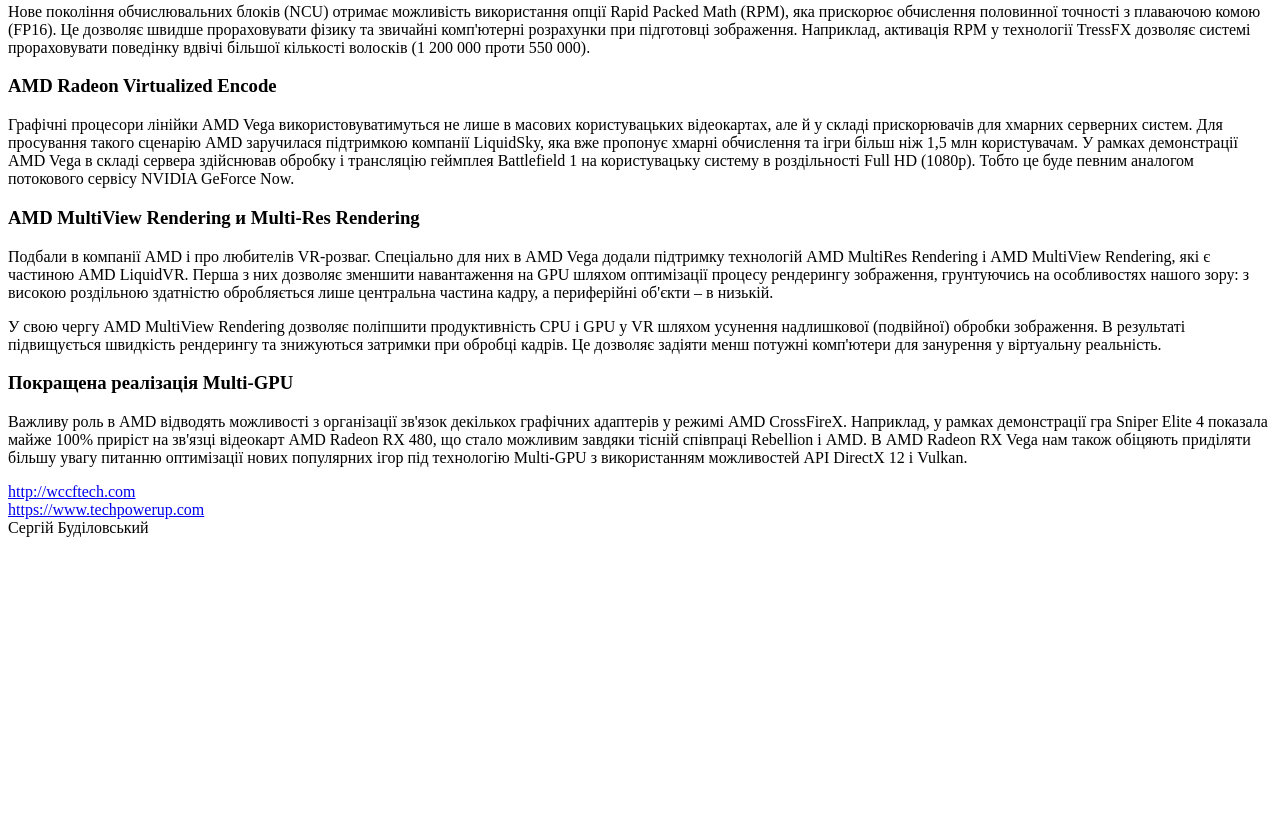
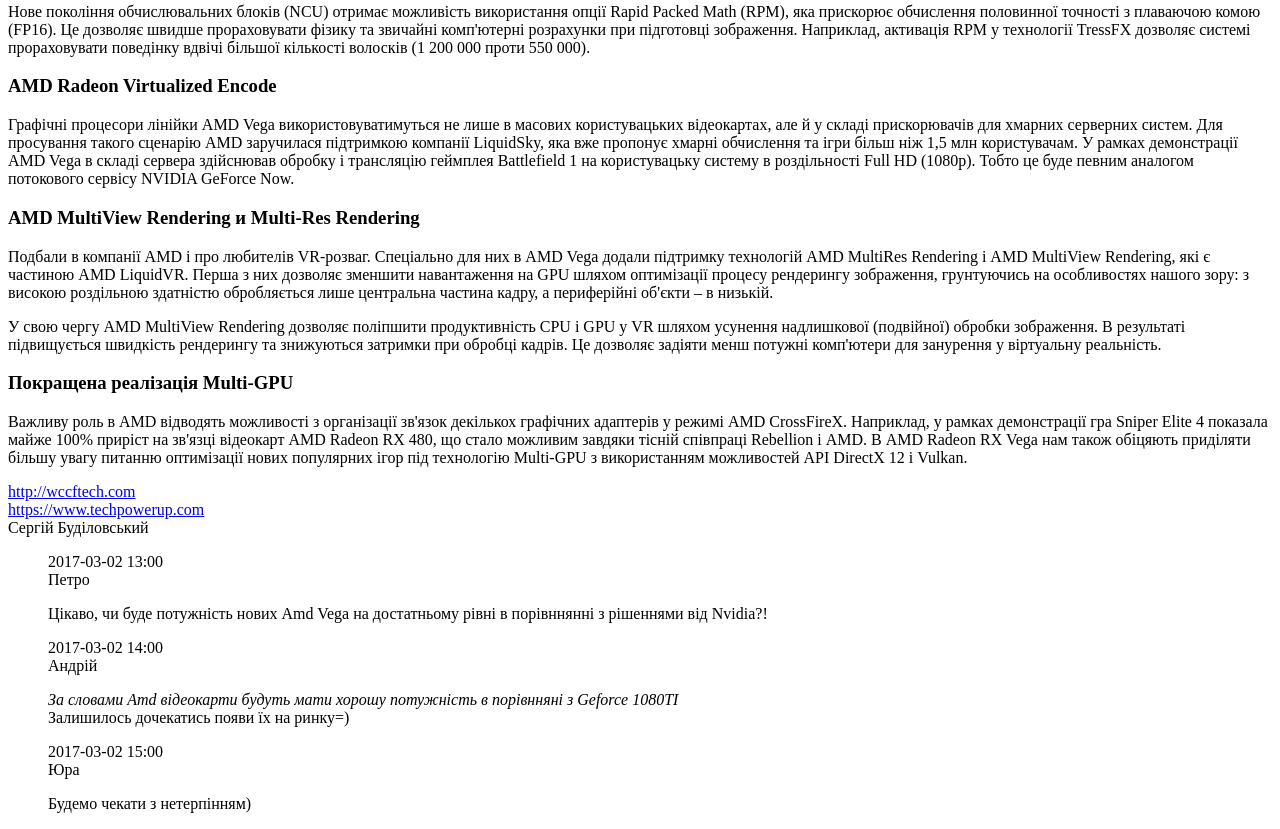
Before and after one commit to pbazyliuk/BSA-2017-GIT, a plain HTML site: page index.html in a window 1280 px wide. Shown: the part 387-1216 px from the top of the page. Before the commit the page ends 932 px from the top, so only its background shows below. Drawn offline with Linux system fonts and the light colour scheme.

Commit message:
added users quotes

```diff
--- a/index.html
+++ b/index.html
@@ -73,6 +73,34 @@
     </div>
 
     <span>Сергій Буділовський</span>
+
+    <div>
+        <blockquote>
+            <time datetime="2017-03-02 13:00">2017-03-02 13:00</time>
+            <div>Петро</div>
+            <p>Цікаво, чи буде потужність нових Amd Vega на достатньому рівні в порівннянні з рішеннями від
+            Nvidia?!</p>
+        </blockquote>
+
+        <blockquote>
+            <time datetime="2017-03-02 14:00">2017-03-02 14:00</time>
+            <div>Андрій</div>
+            <p>
+                <cite>За словами Amd відеокарти будуть мати хорошу потужність в порівнняні з Geforce 1080TI
+                </cite> <br>
+                Залишилось дочекатись появи їх на ринку=)
+            </p>
+        </blockquote>
+
+        <blockquote>
+            <time datetime="2017-03-02 15:00">2017-03-02 15:00</time>
+            <div>Юра</div>
+            <p>
+                Будемо чекати з нетерпінням)
+            </p>
+        </blockquote>
+    </div>
+
     </article>
 </body>
 </html>
```
